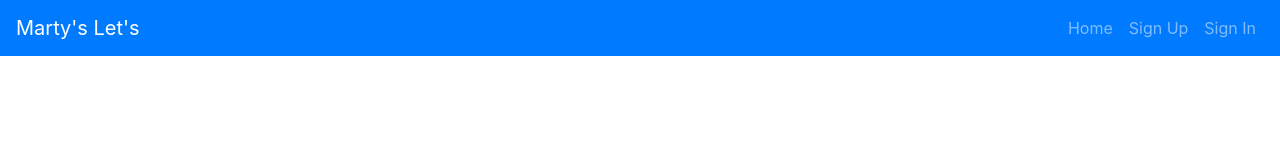
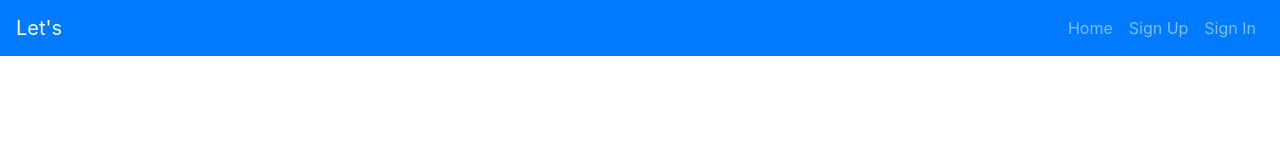
Before and after one commit to martylanger/lets-client, a React app: page /sign-in in a window 1280 px wide. Shown: the top 160 px of the page. Built offline with nearby package versions, Linux system fonts and the light colour scheme.

Commit message:
Marty's Let's to Let's, change title

```diff
--- a/public/index.html
+++ b/public/index.html
@@ -11,7 +11,7 @@ unless you know exactly what you're doing! -->
     <link rel="manifest" href="%PUBLIC_URL%/manifest.json">
     <link rel="shortcut icon" href="%PUBLIC_URL%/favicon.ico">
 
-    <title>React App</title>
+    <title>Let&#39;s</title>
   </head>
   <body>
     <noscript>
--- a/src/components/Header/Header.js
+++ b/src/components/Header/Header.js
@@ -28,7 +28,7 @@ const alwaysOptions = (
 const Header = ({ user }) => (
   <Navbar bg="primary" variant="dark" expand="md">
     <Navbar.Brand href="#">
-      Marty&#39;s Let&#39;s
+      Let&#39;s
     </Navbar.Brand>
     <Navbar.Toggle aria-controls="basic-navbar-nav" />
     <Navbar.Collapse id="basic-navbar-nav">
```
